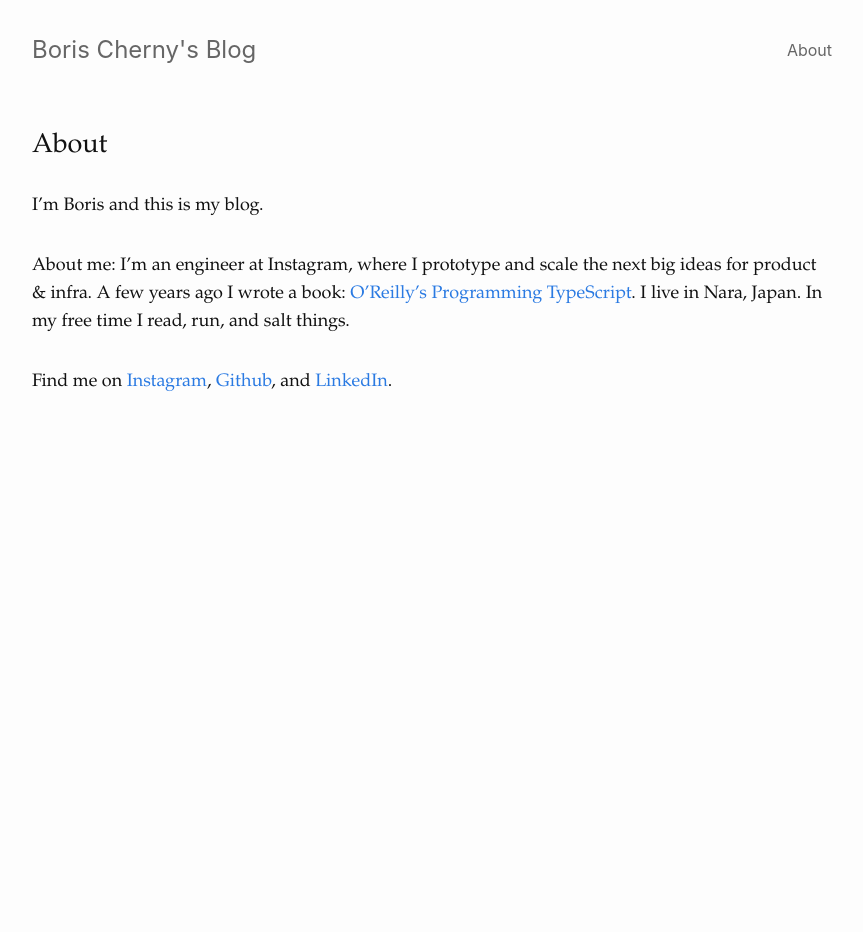
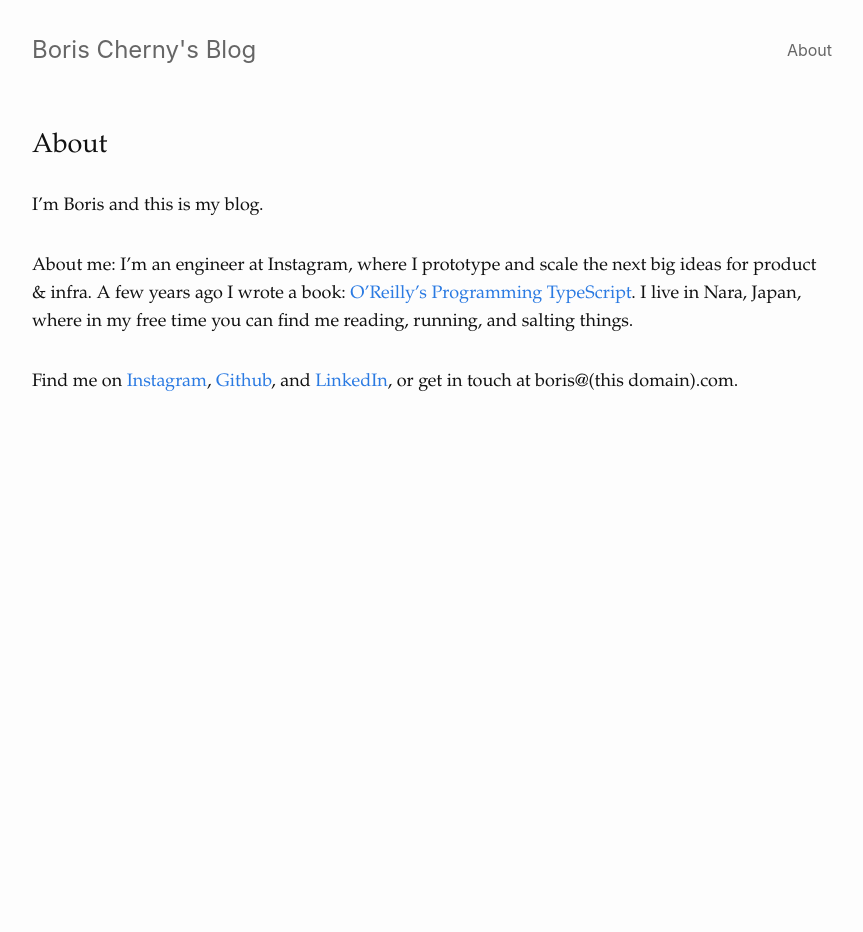
Before and after one commit to bcherny/bcherny.github.io, a Jekyll site: the page built from about.md, in a window 1280 px wide. Shown: the whole page, without its empty margins (208-1071 px from the left). Built offline with Jekyll 4.4.1, drawn with Linux system fonts in a browser that asks for light colours.

Commit message:
Update about.md

```diff
--- a/about.md
+++ b/about.md
@@ -6,6 +6,6 @@ permalink: /about/
 
 I'm Boris and this is my blog.
 
-About me: I'm an engineer at Instagram, where I prototype and scale the next big ideas for product & infra. A few years ago I wrote a book: [O'Reilly's Programming TypeScript](https://amazon.com/Programming-TypeScript-Making-JavaScript-Applications/dp/1492037656). I live in Nara, Japan. In my free time I read, run, and salt things.
+About me: I'm an engineer at Instagram, where I prototype and scale the next big ideas for product & infra. A few years ago I wrote a book: [O'Reilly's Programming TypeScript](https://amazon.com/Programming-TypeScript-Making-JavaScript-Applications/dp/1492037656). I live in Nara, Japan, where in my free time you can find me reading, running, and salting things.
 
-Find me on [Instagram](https://www.instagram.com/b.cherny/), [Github](https://github.com/bcherny), and [LinkedIn](https://www.linkedin.com/in/bcherny).
+Find me on [Instagram](https://www.instagram.com/b.cherny/), [Github](https://github.com/bcherny), and [LinkedIn](https://www.linkedin.com/in/bcherny), or get in touch at boris@(this domain).com.
```
